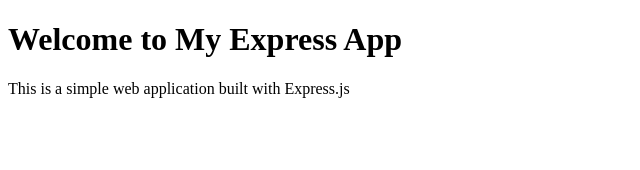
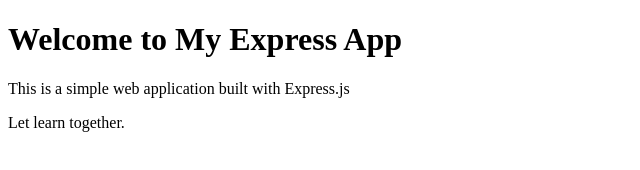
Before and after one commit to joystackinfo/myexpressapp, a website: page public/index.html in a window 1280 px wide. Shown: the whole page, without its empty margins (0-640 px from the left). Drawn offline with Linux system fonts and the light colour scheme.

Commit message:
edited index.html

```diff
--- a/public/index.html
+++ b/public/index.html
@@ -8,5 +8,6 @@
 <body>
     <h1>Welcome to My Express App</h1>
     <p>This is a simple web application built with Express.js</p>
+    <p> Let learn together.</p>
 </body>
 </html>
```
